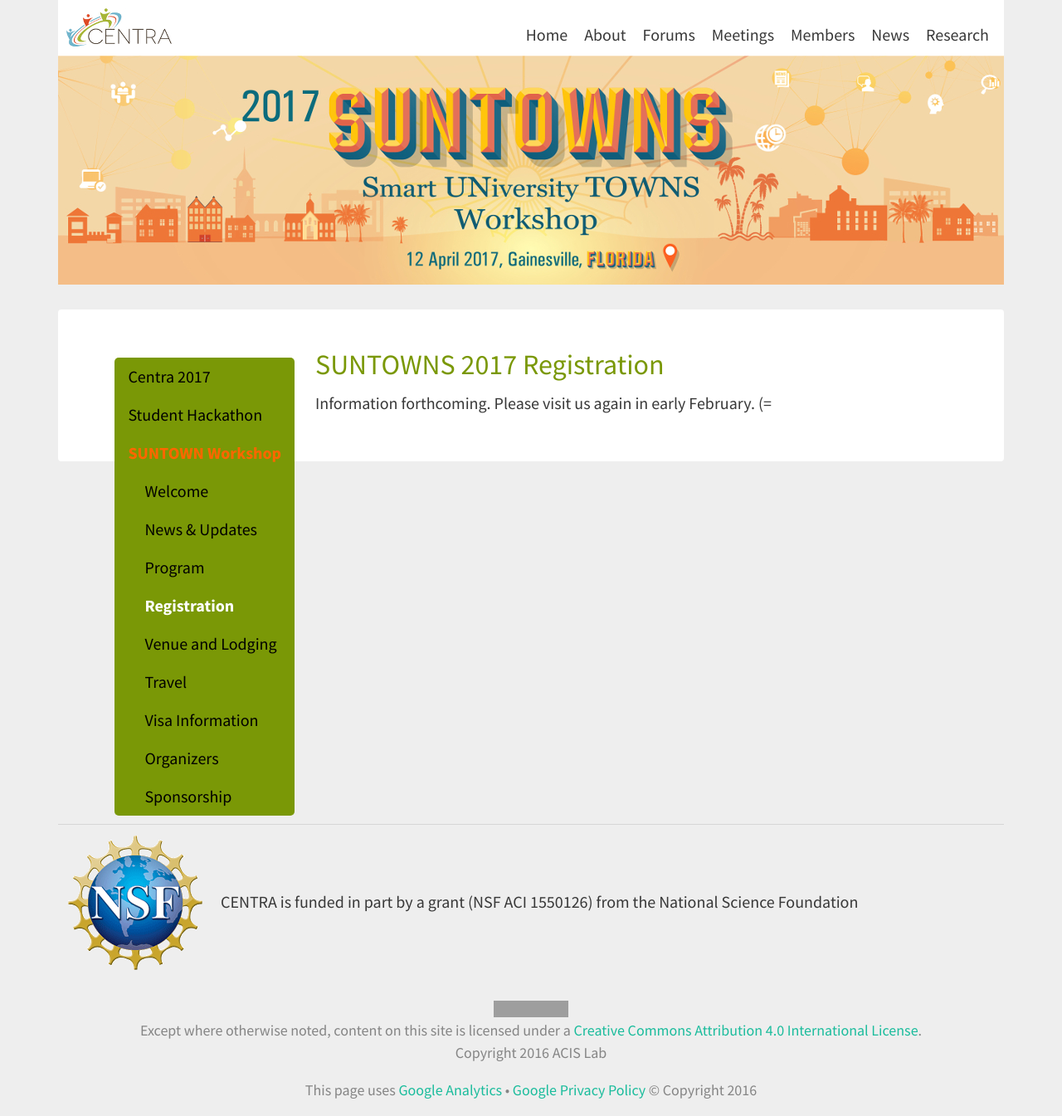
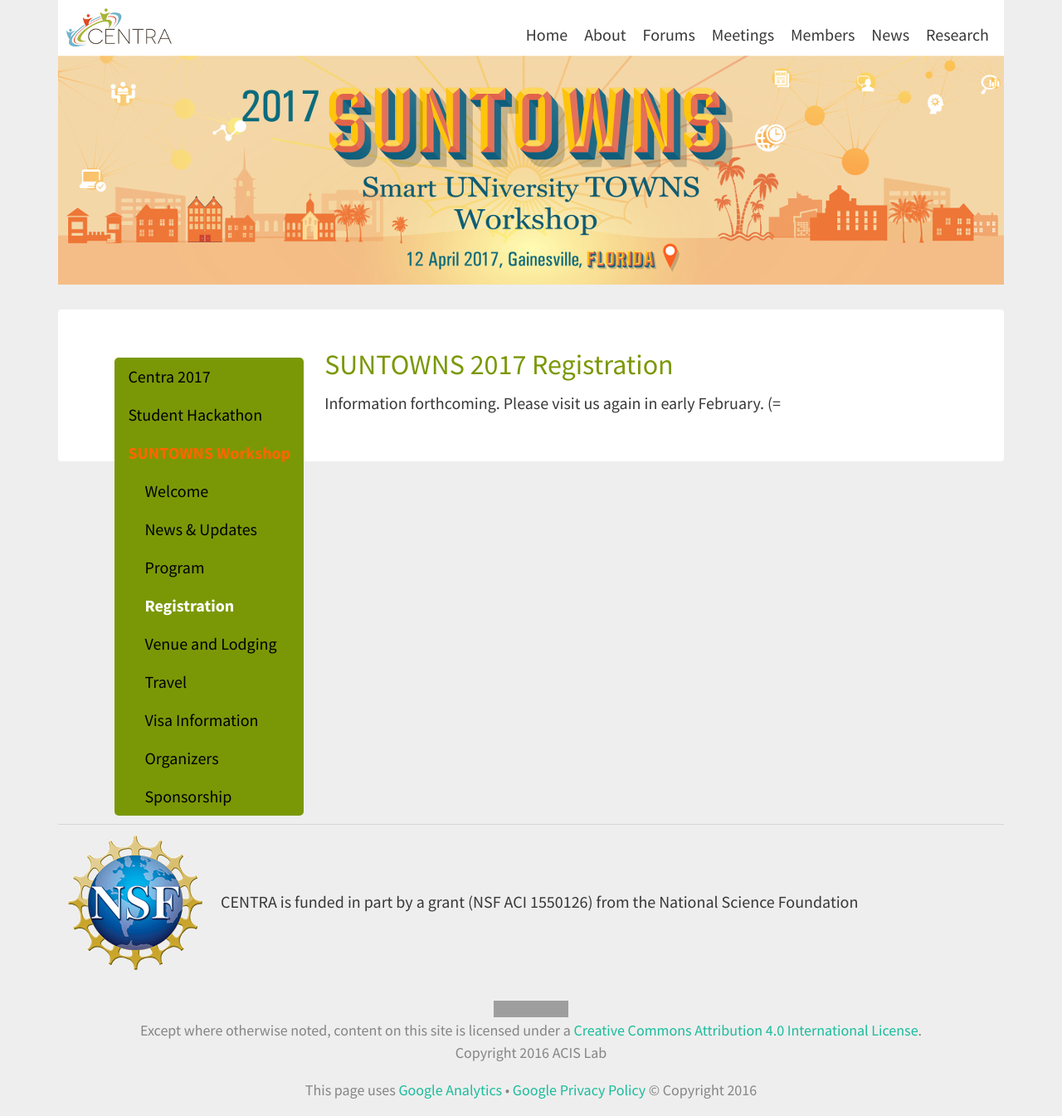
Before and after one commit to hmchou56/centra8, a Jekyll site: the page built from suntowns2017/registration.md, in a window 1280 px wide. Shown: the whole page at 83% size. Built offline with Jekyll 4.4.1, drawn with Linux system fonts in a browser that asks for light colours; nearby versions of some CDN libraries; grey boxes are pictures that could not be loaded.

Commit message:
Update suntownsmenu.html

```diff
--- a/_includes/suntownsmenu.html
+++ b/_includes/suntownsmenu.html
@@ -64,7 +64,7 @@
 <ul class="centra_meeting_menu">
 	<li {% if page.url contains 'centra2' %} class="{{ topmenuitem | append:'_selected'}}" {% else %} class=" {{ topmenuitem }}" {% endif %}><a href="/centra2/">Centra 2017</a></li>
 	<li {% if page.url contains 'hackathon' %} class="{{ topmenuitem | append:'_selected'}}" {% else %} class=" {{ topmenuitem }}" {% endif %}><a href="/hackathon2017/">Student Hackathon</a></li>
-	<li {% if page.url contains 'suntowns' %} class="{{ topmenuitem | append:'_selected'}}" {% else %} class=" {{ topmenuitem }}" {% endif %}><a href="/suntowns2017/">SUNTOWN Workshop</a>
+	<li {% if page.url contains 'suntowns' %} class="{{ topmenuitem | append:'_selected'}}" {% else %} class=" {{ topmenuitem }}" {% endif %}><a href="/suntowns2017/">SUNTOWNS Workshop</a>
 		<ul class="centra_meeting_menu_sub">
 			<li {% if page.url == '/suntowns2017/' %} class="{{ submenuitem | append:'_selected'}}" {% else %} class=" {{ submenuitem }}" {% endif %}><a href="/suntowns2017/">Welcome</a></li>
 			<li {% if page.url contains 'news.html' %} class="{{ submenuitem | append:'_selected'}}" {% else %} class=" {{ submenuitem }}" {% endif %}><a href="/suntowns2017/news.html">News & Updates</a></li>
```
